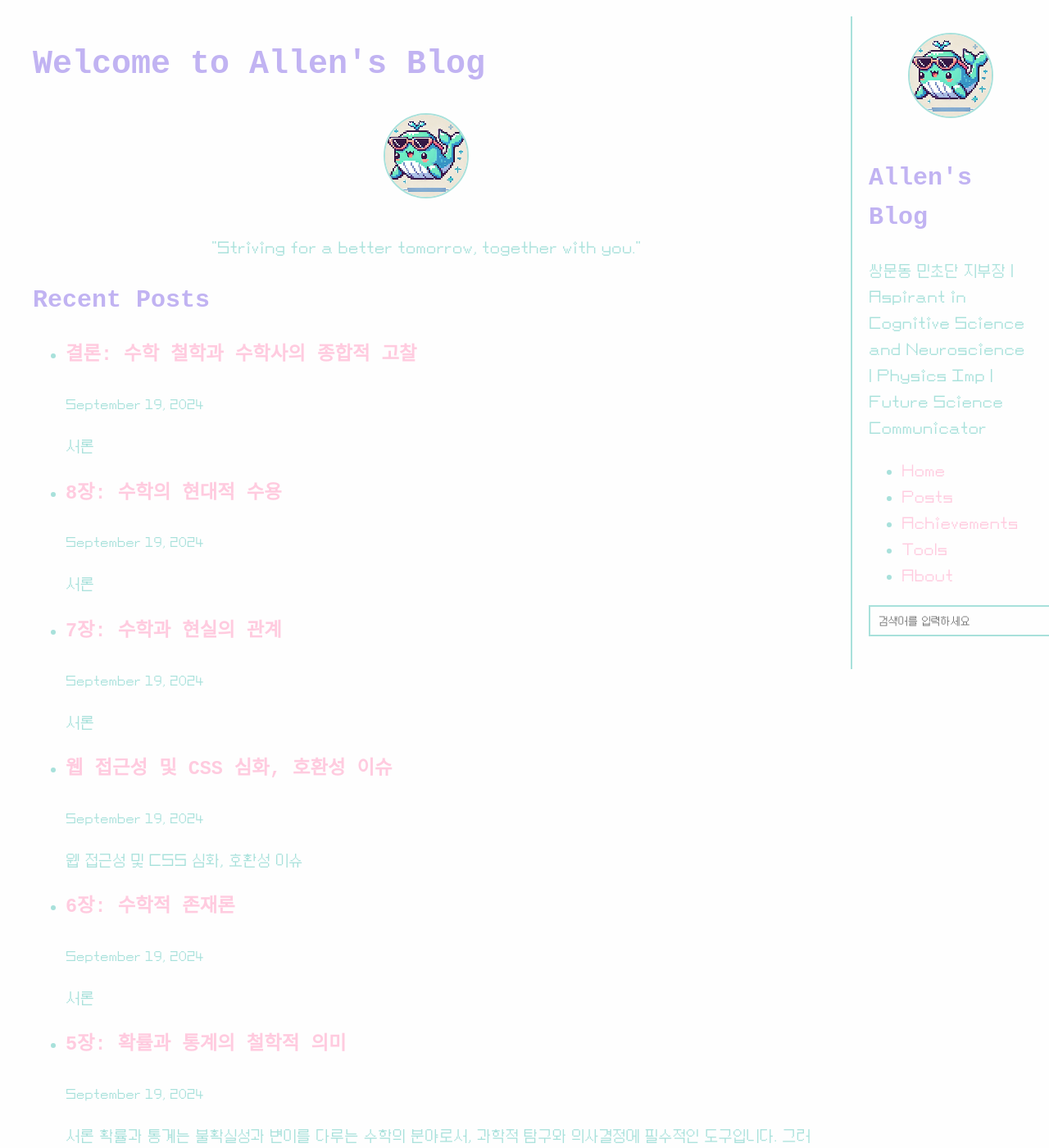
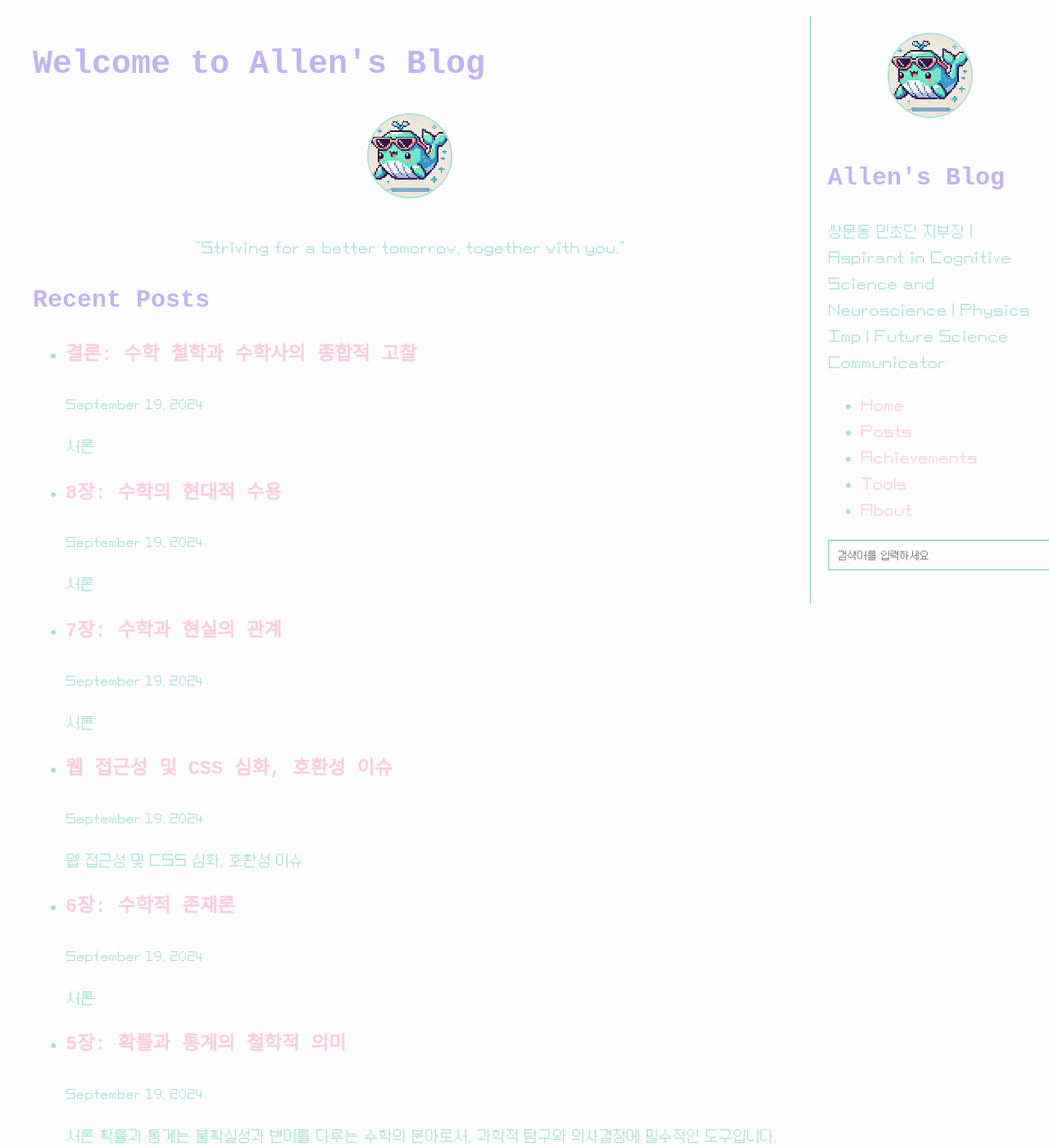
Before and after one commit to allenkang92/allenkang92.github.io, a Jekyll site: the page built from index.html, in a window 1280 px wide and 1400 px high. Shown: the whole window at 82% size. Built offline with Jekyll 4.4.1, drawn with Linux system fonts in a browser that asks for light colours; some web fonts are replaced.

Commit message:
마진 설정

```diff
--- a/assets/css/style.css
+++ b/assets/css/style.css
@@ -38,7 +38,7 @@
   position: fixed;
   right: 0; /* 사이드바를 오른쪽에 고정 */
   top: 20px; /* 화면 상단에서의 여백 */
-  width: 200px; /* 사이드바의 너비 */
+  width: 250px; /* 사이드바의 너비 */
   background-color: #fefefe;
   border-left: 2px solid #A8E1DB; /* 왼쪽 테두리 */
   padding: 20px;
@@ -54,7 +54,7 @@
 
 /* 메인 콘텐츠 영역 */
 .main-content {
-  margin-right: 260px; /* 사이드바의 너비만큼 콘텐츠에 여백 추가 */
+  margin-right: 280px; /* 사이드바의 너비만큼 콘텐츠에 여백 추가 */
 }
 
 /* 공통 스타일 */
@@ -233,11 +233,11 @@ footer {
   }
 
   .sidebar-right {
-    width: 250px;
+    width: 300px;
   }
 
   .main-content {
-    margin-right: 270px; /* 태블릿에서의 사이드바 여백 */
+    margin-right: 320px; /* 태블릿에서의 사이드바 여백 */
   }
 }
 
@@ -248,11 +248,11 @@ footer {
   }
 
   .sidebar-right {
-    width: 280px;
+    width: 320px;
   }
 
   .main-content {
-    margin-right: 300px; /* 작은 랩톱 화면에서의 사이드바 여백 */
+    margin-right: 340px; /* 작은 랩톱 화면에서의 사이드바 여백 */
   }
 }
 
@@ -263,7 +263,7 @@ footer {
   }
 
   .main-content {
-    margin-right: 240px; /* 큰 화면에서의 사이드바 여백 */
+    margin-right: 280px; /* 큰 화면에서의 사이드바 여백 */
   }
 }
 
```
Also changed, not shown: assets/css/main.css (+7 -7 lines).
